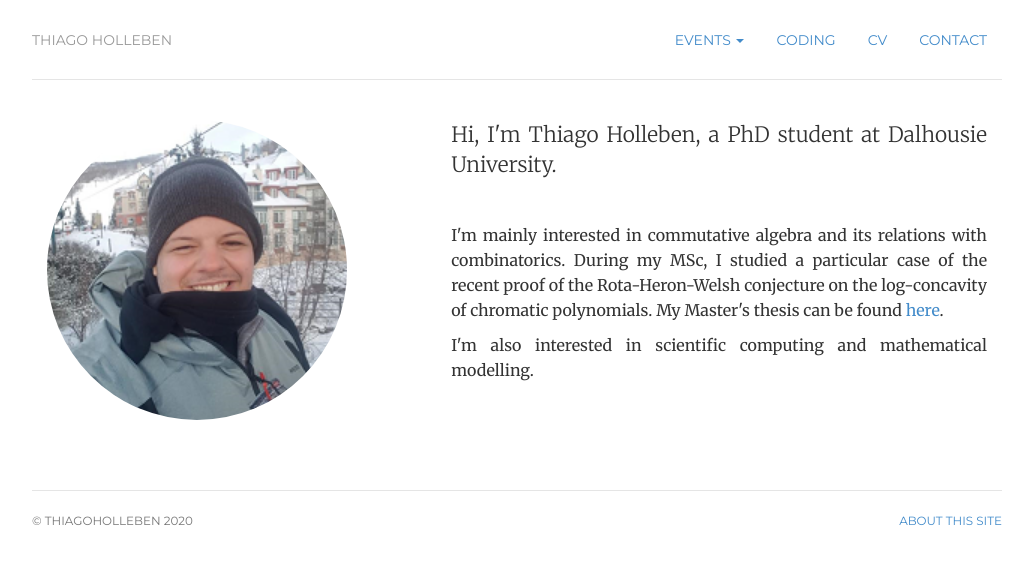
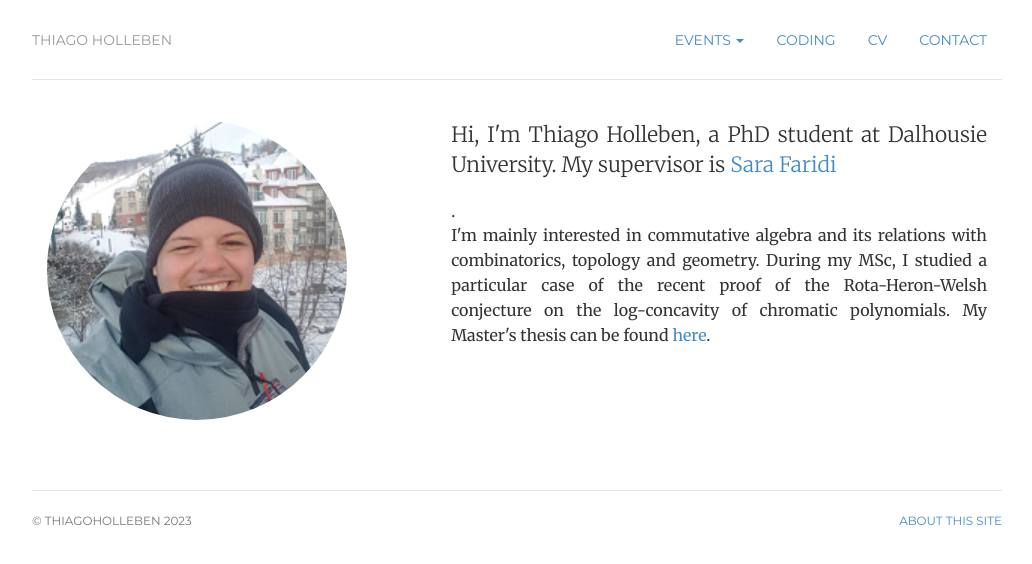
Before and after one commit to hollebenthiago/hollebenthiago.github.io, a Jekyll site: the page built from index.html, in a window 1280 px wide. Shown: the top 564 px of the page, without its empty margins (123-1155 px from the left). Built offline with Jekyll 4.4.1, drawn with Linux system fonts in a browser that asks for light colours.

Commit message:
small changes index and footer

```diff
--- a/_includes/footer.html
+++ b/_includes/footer.html
@@ -1,7 +1,7 @@
 <div class="footer">
 	<div class="row">
 	<div class="col-sm-8">
-	<p><small>&copy; thiagoholleben 2020</small></p>
+	<p><small>&copy; thiagoholleben 2023</small></p>
 	</div>
 	<div class="col-sm-4">
 	<p class="pull-right"><small><a href="/about" title="About this site">About this site</a></small></p>
--- a/attended/index.html
+++ b/attended/index.html
@@ -25,7 +25,7 @@
             <a href="https://simcara.wixsite.com/2imcara">SIMCARA</a>
         </li>
         <li>
-            <a href="https://impa.br/en_US/eventos-do-impa/eventos-2019/1st-joint-meeting-brazil-france-in-mathematics/">1st joint meeting brazil france in mathematics</a>
+            <a href="https://impa.br/en_US/eventos-do-impa/eventos-2019/1st-joint-meeting-brazil-france-in-mathematics/">1st joint meeting Brazil France in mathematics</a>
         </li>
         <li>
             <a href="https://impa.br/en_US/eventos-do-impa/eventos-2019/32o-coloquio-brasileiro-de-matematica/">32º Colóquio brasileiro de matemática</a>
--- a/coding/index.html
+++ b/coding/index.html
@@ -20,7 +20,7 @@
                 <h5 class="card-title">Python</h5>
                 <ul>
                     <li>
-                        <a class="card-text" href="https://github.com/Modelagem-Covid-19-RJ/covid19">COVID modelling</a>
+                        <a class="card-text" href="https://github.com/ModSiming">COVID modelling</a>
                     </li>
                     <li>
                         <a class="card-text" href="https://github.com/hollebenthiago/attractor_gif_constructor">3d attractor gif constructor</a>
--- a/index.html
+++ b/index.html
@@ -12,13 +12,13 @@
 	<img  class="img-circle avatar" alt="Thiago Holleben" style="width:300px; height: 300px;"src="img/temporarypic.png">
 	</div>
 	<div itemscope itemtype="http://data-vocabulary.org/Person" class="col-sm-7">
-	<p class="lead need-to-justify">Hi, I'm <span itemprop="name">Thiago Holleben</span>, a PhD student at Dalhousie University.</p>
+	<p class="lead need-to-justify">Hi, I'm <span itemprop="name">Thiago Holleben</span>, a PhD student at Dalhousie University. My supervisor is <a href="https://www.mathstat.dal.ca/~faridi/">Sara Faridi</a></p>.
 	<br>
-	<p class='need-to-justify'>I'm mainly interested in <span itemprop="title">commutative algebra</span> and its relations with <span itemprop="title">combinatorics</span>. During my MSc, I studied a particular case of the recent proof of the Rota-Heron-Welsh conjecture on the log-concavity of chromatic polynomials. My  Master's thesis can be found <a href="/msc/main.pdf" title="CV">here</a>.<!-- Currently, I'm studying <span itemprop="title">computational methods</span> to approach these subjects. -->
+	<p class='need-to-justify'>I'm mainly interested in <span itemprop="title">commutative algebra</span> and its relations with <span itemprop="title">combinatorics, topology and geometry</span>. During my MSc, I studied a particular case of the recent proof of the Rota-Heron-Welsh conjecture on the log-concavity of chromatic polynomials. My  Master's thesis can be found <a href="/msc/main.pdf" title="CV">here</a>.<!-- Currently, I'm studying <span itemprop="title">computational methods</span> to approach these subjects. -->
 
 		<!-- My advisor is <a href="https://sites.google.com/view/s-hamid-hassanzadeh/home?authuser=0">S. Hamid Hassanzadeh</a>. -->
 	</p>
-	<p class='need-to-justify'>I'm also interested in scientific computing and mathematical modelling.</p>
+	<!-- <p class='need-to-justify'>I'm also interested in scientific computing and mathematical modelling.</p> -->
 
 	</div>
 </div>
```
